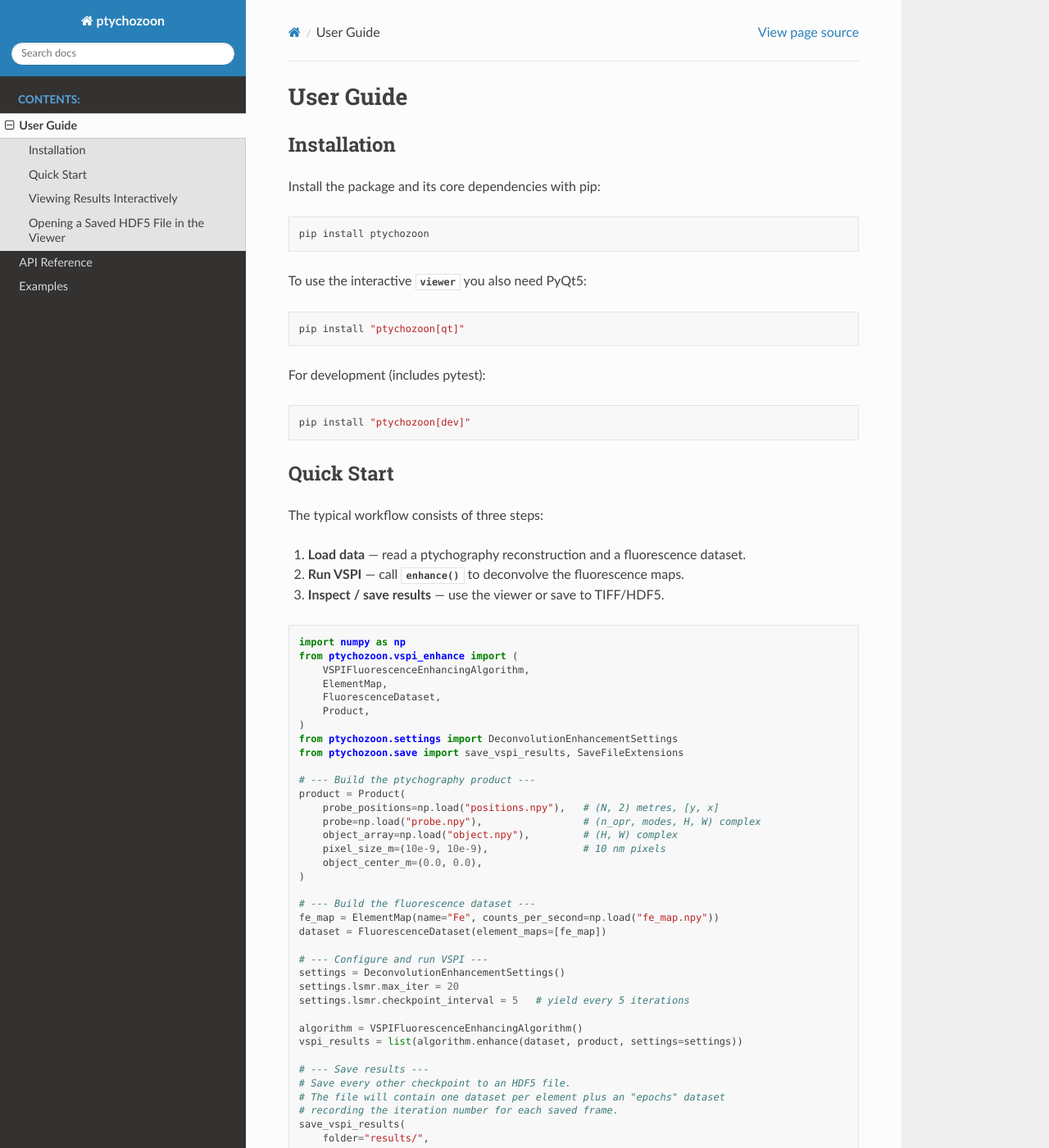
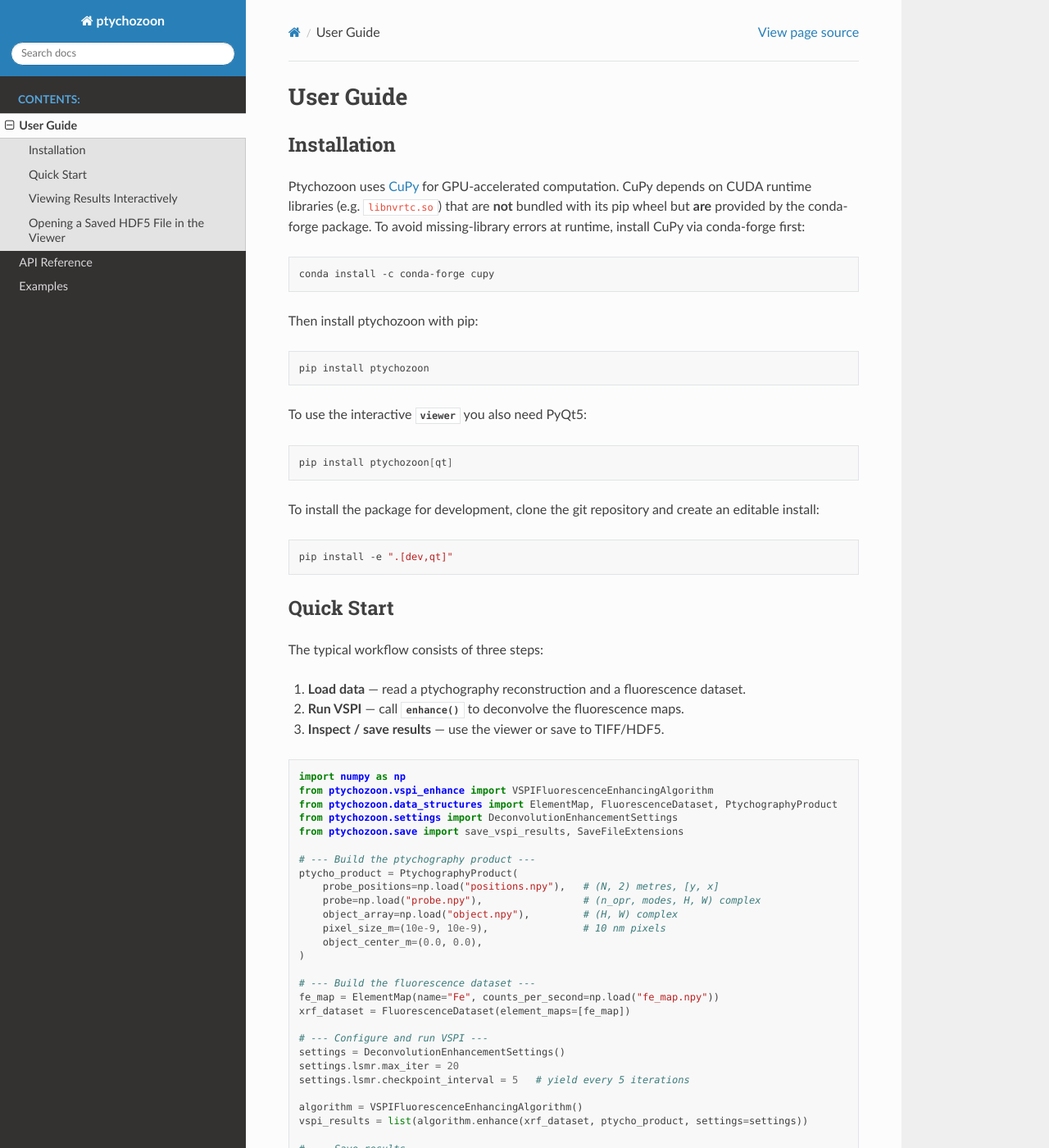
Before and after one commit to AdvancedPhotonSource/ptychozoon, a Sphinx documentation site: the page built from docs/user_guide.rst, in a window 1280 px wide and 1400 px high. Shown: the whole window at 82% size. Built offline with Sphinx 7.4.7 and the Read the Docs theme 3.1.0, drawn with Linux system fonts in a browser that asks for light colours; pages that are not in the unit, such as notebooks, are missing from menus.

Commit message:
DOCS: updated install instructions, updated variable names and import paths in the user guide doc.

```diff
--- a/docs/index.rst
+++ b/docs/index.rst
@@ -1,7 +1,7 @@
 ptychozoon
 ==========
 
-**ptychozoon** is a Python package for ptychography processing, implementing the
+**ptychozoon** is a Python package for ptychography processing, which implements the
 Virtual Single Pixel Imaging (VSPI) algorithm to enhance fluorescence maps using
 ptychography reconstruction data.
 
--- a/docs/user_guide.rst
+++ b/docs/user_guide.rst
@@ -4,7 +4,16 @@
 Installation
 ------------
 
-Install the package and its core dependencies with pip:
+Ptychozoon uses `CuPy <https://cupy.dev/>`_ for GPU-accelerated computation.
+CuPy depends on CUDA runtime libraries (e.g. ``libnvrtc.so``) that are **not**
+bundled with its pip wheel but **are** provided by the conda-forge package.
+To avoid missing-library errors at runtime, install CuPy via conda-forge first:
+
+.. code-block:: bash
+
+   conda install -c conda-forge cupy
+
+Then install ptychozoon with pip:
 
 .. code-block:: bash
 
@@ -14,13 +23,13 @@
 
 .. code-block:: bash
 
-   pip install "ptychozoon[qt]"
+   pip install ptychozoon[qt]
 
-For development (includes pytest):
+To install the package for development, clone the git repository and create an editable install:
 
 .. code-block:: bash
 
-   pip install "ptychozoon[dev]"
+   pip install -e ".[dev,qt]"
 
 Quick Start
 -----------
@@ -35,17 +44,13 @@
 .. code-block:: python
 
    import numpy as np
-   from ptychozoon.vspi_enhance import (
-       VSPIFluorescenceEnhancingAlgorithm,
-       ElementMap,
-       FluorescenceDataset,
-       Product,
-   )
+   from ptychozoon.vspi_enhance import VSPIFluorescenceEnhancingAlgorithm
+   from ptychozoon.data_structures import ElementMap, FluorescenceDataset, PtychographyProduct
    from ptychozoon.settings import DeconvolutionEnhancementSettings
    from ptychozoon.save import save_vspi_results, SaveFileExtensions
 
    # --- Build the ptychography product ---
-   product = Product(
+   ptycho_product = PtychographyProduct(
        probe_positions=np.load("positions.npy"),   # (N, 2) metres, [y, x]
        probe=np.load("probe.npy"),                 # (n_opr, modes, H, W) complex
        object_array=np.load("object.npy"),         # (H, W) complex
@@ -55,7 +60,7 @@
 
    # --- Build the fluorescence dataset ---
    fe_map = ElementMap(name="Fe", counts_per_second=np.load("fe_map.npy"))
-   dataset = FluorescenceDataset(element_maps=[fe_map])
+   xrf_dataset = FluorescenceDataset(element_maps=[fe_map])
 
    # --- Configure and run VSPI ---
    settings = DeconvolutionEnhancementSettings()
@@ -63,7 +68,7 @@
    settings.lsmr.checkpoint_interval = 5   # yield every 5 iterations
 
    algorithm = VSPIFluorescenceEnhancingAlgorithm()
-   vspi_results = list(algorithm.enhance(dataset, product, settings=settings))
+   vspi_results = list(algorithm.enhance(xrf_dataset, ptycho_product, settings=settings))
 
    # --- Save results ---
    # Save every other checkpoint to an HDF5 file.
```
Also changed, not shown: README.md (+13 -7 lines).
